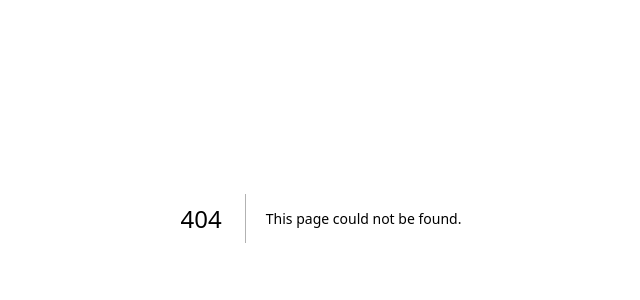
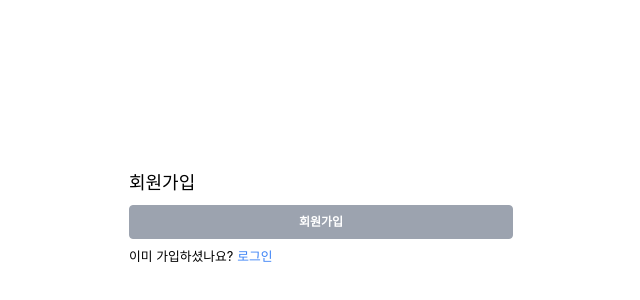
Before and after one commit to H-Genie/reddit, a Next.js app in the folder client/: page /register in a window 1280 px wide. Before the commit this address had no page. Shown: the part 182-482 px from the top of the page, without its empty margins (319-959 px from the left). Built offline with nearby package versions, Linux system fonts and the light colour scheme.

Commit message:
4-2. 회원 가입 페이지 UI 생성하기

```diff
--- a/client/package.json
+++ b/client/package.json
@@ -9,6 +9,7 @@
     "lint": "next lint"
   },
   "dependencies": {
+    "classnames": "^2.3.2",
     "next": "13.0.5",
     "react": "18.2.0",
     "react-dom": "18.2.0"
--- /dev/null
+++ b/client/src/components/InputGroup.tsx
@@ -0,0 +1,29 @@
+import React from "react";
+import cls from "classnames";
+
+interface InputGroupProps {
+    className?: string;
+    type?: string;
+    placeholder?: string;
+    value: string;
+    error: string | undefined;
+    setValue: (str: string) => void;
+}
+
+const InputGroup: React.FC<InputGroupProps> = ({ className = "mb-2", type = "text", placeholder = "", error, value, setValue }) => {
+    return (
+        <div className={className}>
+            <input
+                type={type}
+                style={{ minWidth: 300 }}
+                className={cls(`w-full p-3 transition duration-200 border border-gray-400 rounded bg-gray-50 focus:bg-white hover:bg-white`, { "border-red-500": error })}
+                placeholder={placeholder}
+                value={value}
+                onChange={(e) => setValue(e.target.value)}
+            />
+            <small className="font-medium text-red-500">{error}</small>
+        </div>
+    );
+};
+
+export default InputGroup;
--- /dev/null
+++ b/client/src/pages/register.tsx
@@ -0,0 +1,25 @@
+import Link from "next/link";
+import React from "react";
+
+const register = () => {
+    return (
+        <div className="bg-white">
+            <div className="flex flex-col items-center justify-center h-screen p-6">
+                <div className="w-10/12 mx-auto md:w-96">
+                    <h1 className="mb-2 text-lg font-medium">회원가입</h1>
+                    <form>
+                        <button className="w-full py-2 mb-1 text-xs font-bold text-white uppercase bg-gray-400 border border-gray-400 rounded">회원가입</button>
+                    </form>
+                    <small>
+                        이미 가입하셨나요?
+                        <Link href="/login">
+                            <span className="ml-1 text-blue-500 uppercase">로그인</span>
+                        </Link>
+                    </small>
+                </div>
+            </div>
+        </div>
+    );
+};
+
+export default register;
```
Also changed, not shown: 1 other file (tests, documents, lock files or other folders).
